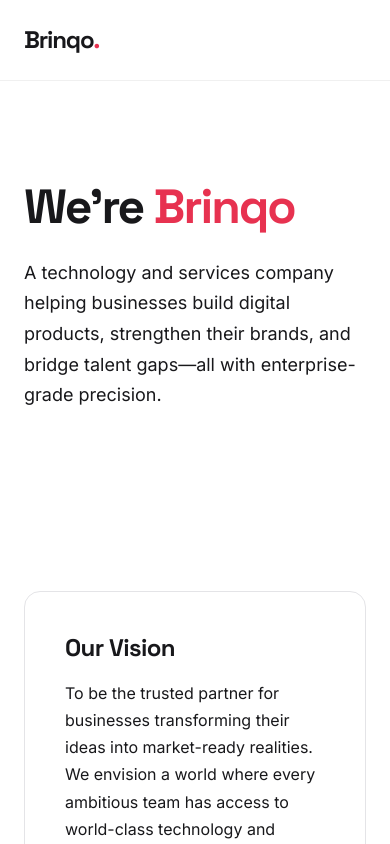
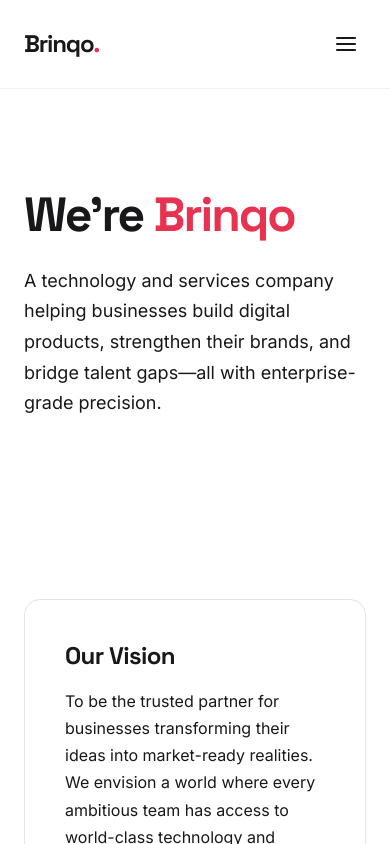
Before and after one commit to Bxrxth13/brinqo, a React (Vite) app: page /about in a window 390 px wide. Shown: the top 844 px of the page. Built offline with nearby package versions, Linux system fonts and the light colour scheme.

Commit message:
hamburger

```diff
--- a/src/components/Navbar.jsx
+++ b/src/components/Navbar.jsx
@@ -1,16 +1,35 @@
-import React from 'react';
+import React, { useState, useEffect } from 'react';
 import { NavLink, Link, useLocation } from 'react-router-dom';
 
 const Navbar = () => {
     const location = useLocation();
+    const [isMobileMenuOpen, setIsMobileMenuOpen] = useState(false);
+
+    // Close mobile menu when route changes
+    useEffect(() => {
+        setIsMobileMenuOpen(false);
+    }, [location]);
+
+    // Prevent scrolling when mobile menu is open
+    useEffect(() => {
+        if (isMobileMenuOpen) {
+            document.body.style.overflow = 'hidden';
+        } else {
+            document.body.style.overflow = 'unset';
+        }
+        return () => {
+            document.body.style.overflow = 'unset';
+        };
+    }, [isMobileMenuOpen]);
 
     return (
-        <header className="py-6 bg-white border-b border-[#f0f0f0]">
+        <header className="py-6 bg-white border-b border-[#f0f0f0] relative z-50">
             <div className="container-custom flex items-center justify-between">
-                <Link to="/" className="font-display text-2xl font-bold text-primary tracking-tighter decoration-0">
+                <Link to="/" className="font-display text-2xl font-bold text-primary tracking-tighter decoration-0 z-50 relative">
                     Brinqo<span className="text-accent">.</span>
                 </Link>
 
+                {/* Desktop Navigation */}
                 <nav className="hidden md:flex gap-12 items-center">
                     {location.pathname !== '/' && (
                         <NavLink to="/" className={({ isActive }) => `nav-link ${isActive ? 'active' : ''}`}>Home</NavLink>
@@ -21,11 +40,45 @@ const Navbar = () => {
                     <NavLink to="/about" className={({ isActive }) => `nav-link ${isActive ? 'active' : ''}`}>About</NavLink>
                 </nav>
 
+                {/* Desktop Call Button */}
                 <div className="hidden md:flex gap-4 items-center">
-
                     <a href="tel:+19803226955" className="flex items-center gap-2.5 px-4 py-2 rounded-[8px] bg-white border border-black shadow-[0_2px_8px_rgba(0,0,0,0.04)] text-primary font-bold text-sm tracking-wide transition-all duration-300 hover:border-accent hover:text-accent hover:shadow-[0_8px_16px_rgba(0,0,0,0.1)] hover:-translate-y-0.5 group">
                         <div className="w-7 h-7 rounded-[5px] bg-[#F5F5F7] flex items-center justify-center text-secondary group-hover:bg-accent group-hover:text-white transition-all duration-300">
                             <svg width="14" height="14" viewBox="0 0 24 24" fill="none" xmlns="http://www.w3.org/2000/svg" className="stroke-current">
+                                <path d="M22 16.92v3a2 2 0 0 1-2.18 2 19.79 19.79 0 0 1-8.63-3.07 19.5 19.5 0 0 1-6-6 19.79 19.79 0 0 1-3.07-8.67A2 2 0 0 1 4.11 2h3a2 2 0 0 1 2 1.72 12.84 12.84 0 0 0 .7 2.81 2 2 0 0 1-.45 2.11L8.09 9.91a16 16 0 0 0 6 6l1.27-1.27a2 2 0 0 1 2.11-.45 12.84 12.84 0 0 0 2.81.7A2 2 0 0 1 22 16.92z" strokeWidth="2" strokeLinecap="round" strokeLinejoin="round" />
+                            </svg>
+                        </div>
+                        +1 (980) 322-6955
+                    </a>
+                </div>
+
+                {/* Mobile Hamburger Button */}
+                <button
+                    className="md:hidden z-50 p-2 text-primary focus:outline-none"
+                    onClick={() => setIsMobileMenuOpen(!isMobileMenuOpen)}
+                >
+                    <svg width="24" height="24" viewBox="0 0 24 24" fill="none" xmlns="http://www.w3.org/2000/svg" className="stroke-current">
+                        {isMobileMenuOpen ? (
+                            <path d="M6 18L18 6M6 6L18 18" strokeWidth="2" strokeLinecap="round" strokeLinejoin="round" />
+                        ) : (
+                            <path d="M3 12H21M3 6H21M3 18H21" strokeWidth="2" strokeLinecap="round" strokeLinejoin="round" />
+                        )}
+                    </svg>
+                </button>
+
+                {/* Mobile Menu Overlay */}
+                <div className={`fixed inset-0 bg-white z-40 flex flex-col items-center justify-center gap-8 transition-all duration-300 md:hidden ${isMobileMenuOpen ? 'opacity-100 visible' : 'opacity-0 invisible pointer-events-none'}`}>
+                    <nav className="flex flex-col gap-6 items-center text-center">
+                        <NavLink to="/" className={({ isActive }) => `text-2xl font-display font-bold ${isActive ? 'text-accent' : 'text-primary'}`}>Home</NavLink>
+                        <NavLink to="/build" className={({ isActive }) => `text-2xl font-display font-bold ${isActive ? 'text-accent' : 'text-primary'}`}>Build</NavLink>
+                        <NavLink to="/brand" className={({ isActive }) => `text-2xl font-display font-bold ${isActive ? 'text-accent' : 'text-primary'}`}>Brand</NavLink>
+                        <NavLink to="/bridge" className={({ isActive }) => `text-2xl font-display font-bold ${isActive ? 'text-accent' : 'text-primary'}`}>Bridge</NavLink>
+                        <NavLink to="/about" className={({ isActive }) => `text-2xl font-display font-bold ${isActive ? 'text-accent' : 'text-primary'}`}>About</NavLink>
+                    </nav>
+
+                    <a href="tel:+19803226955" className="flex items-center gap-2.5 px-6 py-3 rounded-[8px] bg-white border border-black shadow-[0_2px_8px_rgba(0,0,0,0.04)] text-primary font-bold text-lg tracking-wide transition-all duration-300 active:scale-95">
+                        <div className="w-8 h-8 rounded-[5px] bg-[#F5F5F7] flex items-center justify-center text-secondary">
+                            <svg width="16" height="16" viewBox="0 0 24 24" fill="none" xmlns="http://www.w3.org/2000/svg" className="stroke-current">
                                 <path d="M22 16.92v3a2 2 0 0 1-2.18 2 19.79 19.79 0 0 1-8.63-3.07 19.5 19.5 0 0 1-6-6 19.79 19.79 0 0 1-3.07-8.67A2 2 0 0 1 4.11 2h3a2 2 0 0 1 2 1.72 12.84 12.84 0 0 0 .7 2.81 2 2 0 0 1-.45 2.11L8.09 9.91a16 16 0 0 0 6 6l1.27-1.27a2 2 0 0 1 2.11-.45 12.84 12.84 0 0 0 2.81.7A2 2 0 0 1 22 16.92z" strokeWidth="2" strokeLinecap="round" strokeLinejoin="round" />
                             </svg>
                         </div>
```
